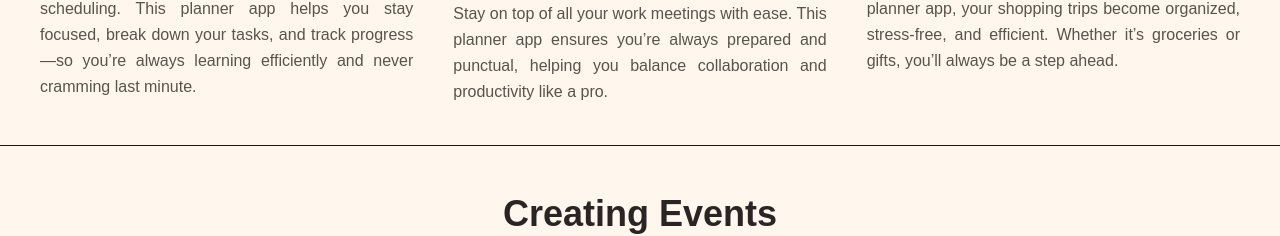
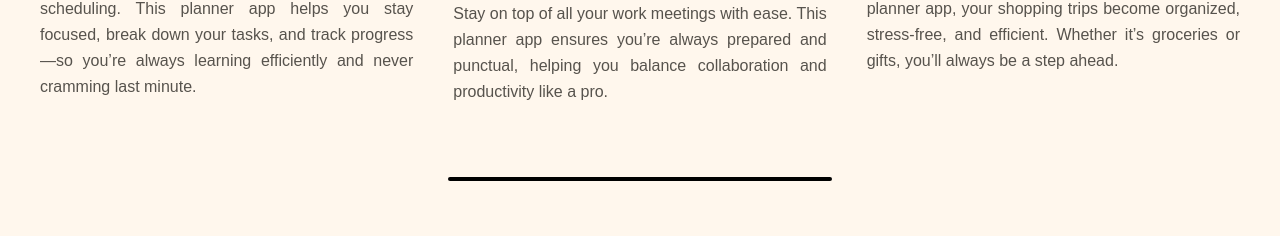
Before and after one commit to SantinoGiordano/EventProject, a Next.js app: page / in a window 1280 px wide. Shown: the part 451-687 px from the top of the page. Built offline with nearby package versions, Linux system fonts and the light colour scheme; no server answers.

Commit message:
added styling to the hr

```diff
--- a/app/(root)/page.tsx
+++ b/app/(root)/page.tsx
@@ -4,7 +4,7 @@ export default function Home() {
   return (
     <>
       <div className="pt-18" />
-      <div className="bg-orange-50 flex justify-center items-start">
+      <div className=" flex justify-center items-start">
         <div className="grid grid-cols-1 md:grid-cols-3 gap-10 p-10 w-full max-w-7xl">
           <div className="w-full text-center">
             <h3 className="text-3xl font-semibold mb-2 text-stone-700">
@@ -63,8 +63,9 @@ export default function Home() {
           </div>
         </div>
       </div>
-      <hr />
-      <div className="bg-orange-50 py-12 px-6 md:px-20">
+      <hr className="w-96 h-1 mx-auto my-8 border-0 bg-black rounded" />
+
+      <div className=" py-12 px-6 md:px-20">
         <h2 className="text-4xl font-bold text-stone-800 mb-6 text-center">
           Creating Events
         </h2>
```
